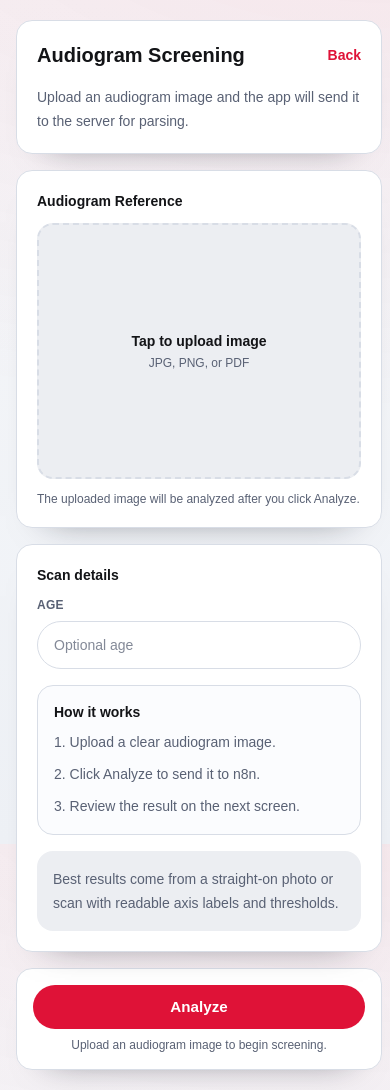
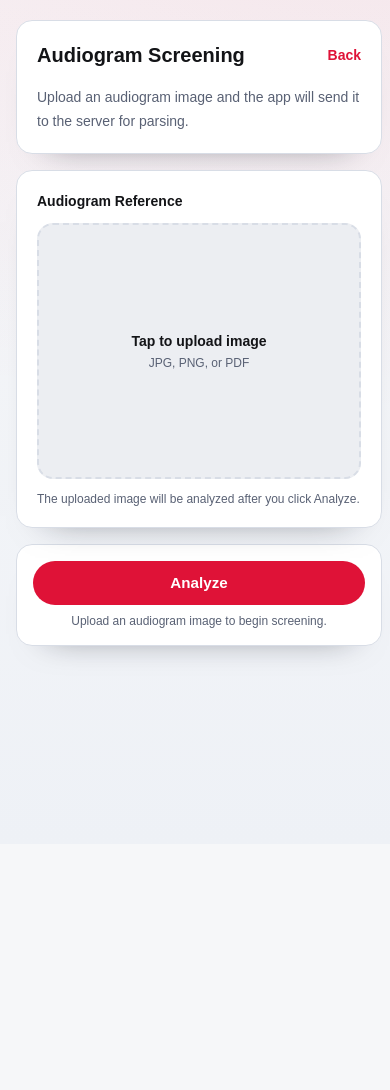
Before and after one commit to gogoldh/SONARIS, a Next.js app: page /scan in a window 390 px wide. After the commit the page ends 844 px from the top, so only its background shows below. Built offline with nearby package versions, Linux system fonts and the light colour scheme; a web font is replaced by a local one.

Commit message:
feat: Update webhook URL and enhance scan details visibility in UI

```diff
--- a/app/api/parse-image/route.ts
+++ b/app/api/parse-image/route.ts
@@ -39,7 +39,7 @@ export async function POST(request: Request) {
     // the provided test webhook URL (use the user-provided test ID).
     const webhookUrl =
       process.env.PARSE_WEBHOOK_URL ||
-      "https://n8n-service-xs54.onrender.com/webhook-test/scan-audiogram";
+      "https://n8n-service-xs54.onrender.com/webhook/scan-audiogram";
 
     try {
       const { mimeType, buffer } = parseDataUrl(imageDataUrl);
--- a/app/globals.css
+++ b/app/globals.css
@@ -76,6 +76,10 @@ body {
   min-width: 0;
 }
 
+.scan-details {
+  display: none;
+}
+
 @media (min-width: 48em) {
   .scan-layout {
     gap: 1.25rem;
@@ -85,6 +89,10 @@ body {
 @media (min-width: 64em) {
   .scan-layout {
     grid-template-columns: minmax(0, 1.25fr) minmax(20rem, 0.75fr);
+  }
+
+  .scan-details {
+    display: block;
   }
 }
 
--- a/app/scan/page.tsx
+++ b/app/scan/page.tsx
@@ -97,7 +97,7 @@ export default function ScanPage() {
             </p>
           </div>
 
-          <aside className="scan-panel card p-5 sm:p-6">
+          <aside className="scan-details scan-panel card p-5 sm:p-6">
             <h2 className="mb-3 text-sm font-bold sm:text-base">Scan details</h2>
             <div className="space-y-4">
               <label className="block">
```
